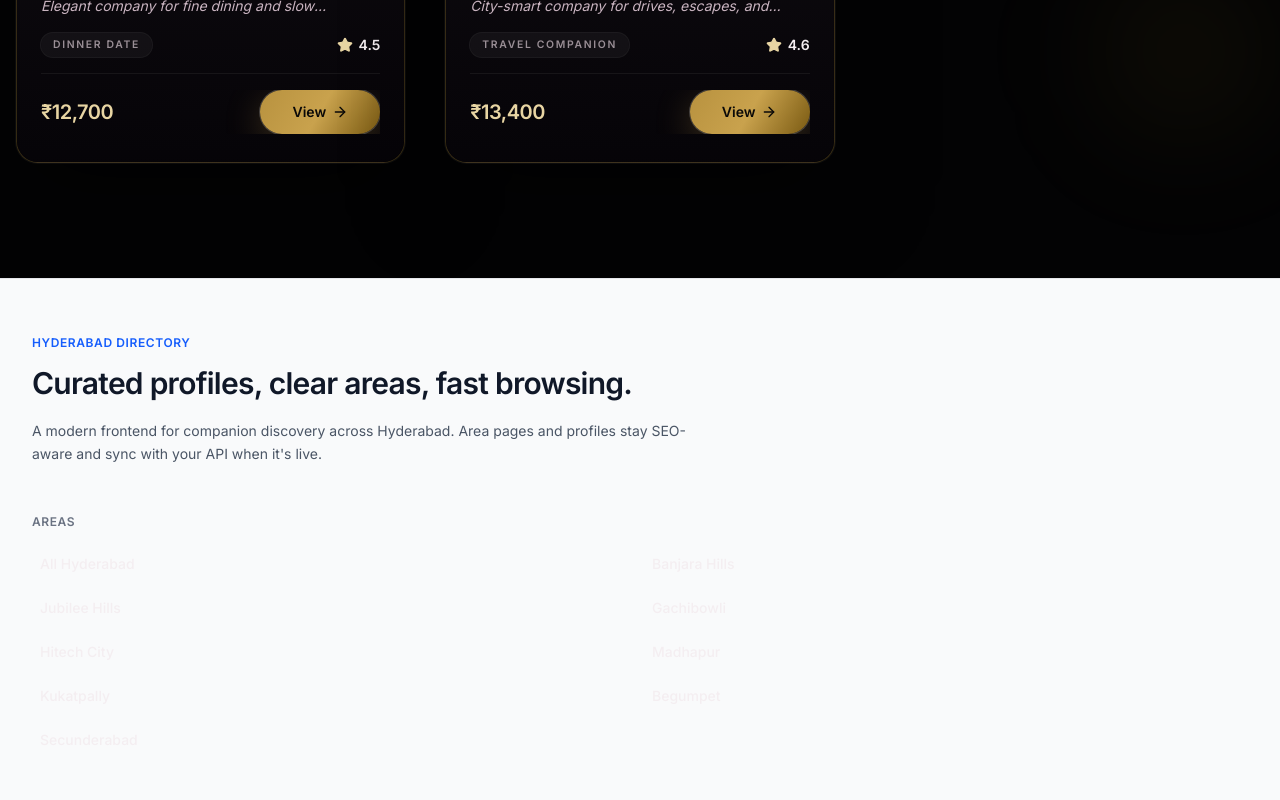
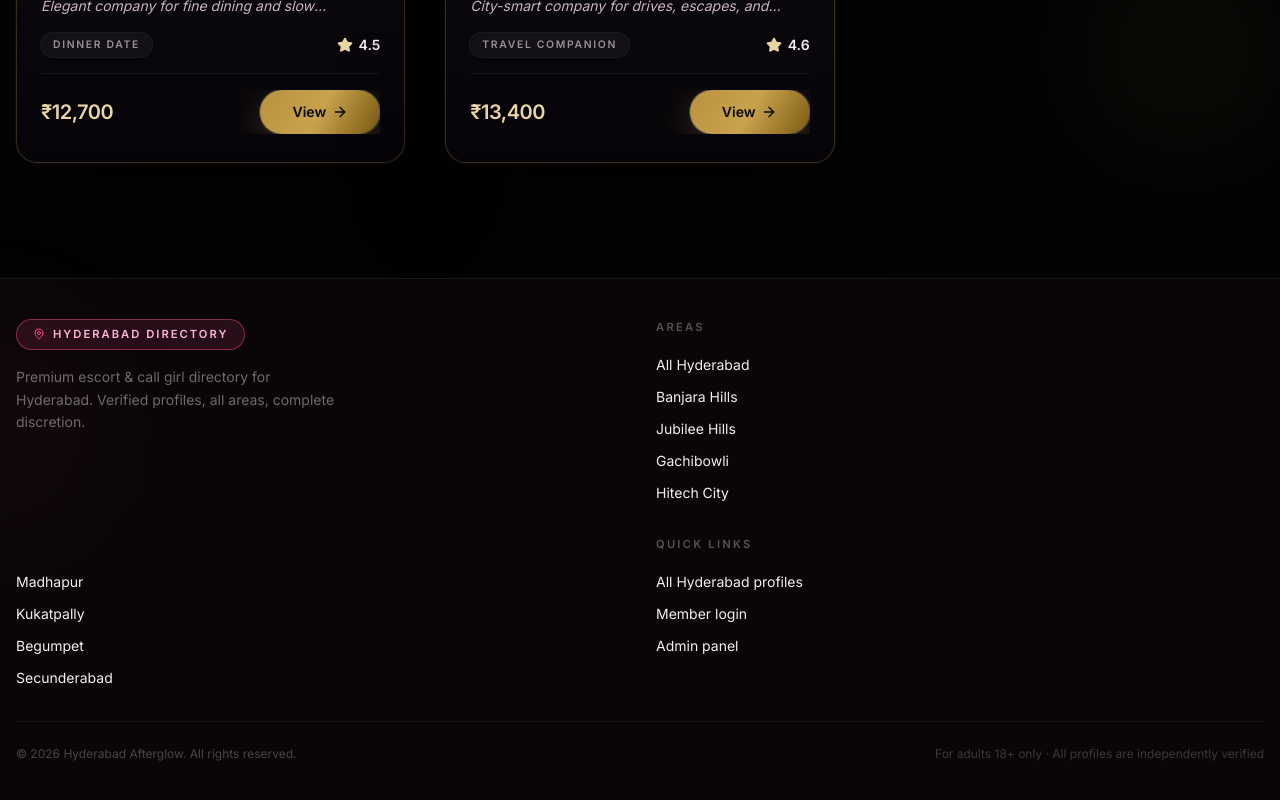
Before and after one commit to siddharthrajput02a-droid/hydrerbadblog, a Next.js app: page /hyderabad in a window 1280 px wide. Shown: the part 2976-3776 px from the top of the page. Built offline with nearby package versions, Linux system fonts and the light colour scheme; a web font is replaced by a local one.

Commit message:
Fix: "Fixed UI - 26-4-26"

```diff
--- a/components/footer.tsx
+++ b/components/footer.tsx
@@ -1,41 +1,71 @@
 import Link from "next/link";
+import { MapPin } from "lucide-react";
 import { hyderabadAreas } from "@/data/profiles";
 import { slugifyArea } from "@/lib/utils";
 
+const quickLinks = [
+  { label: "All Hyderabad profiles", href: "/hyderabad" },
+  { label: "Member login",           href: "/login"      },
+  { label: "Admin panel",            href: "/admin"      },
+];
+
 export function Footer() {
   return (
-    <footer className="border-t border-gray-200 bg-gray-50 py-14">
-      <div className="container-shell grid gap-12 px-3 md:grid-cols-[1.25fr,1fr] md:px-4">
-        <div>
-          <p className="text-xs font-semibold uppercase tracking-wider text-blue-600">Hyderabad directory</p>
-          <h3 className="mt-3 text-2xl font-semibold leading-snug tracking-tight text-gray-900 md:text-3xl">
-            Curated profiles, clear areas, fast browsing.
-          </h3>
-          <p className="mt-4 max-w-2xl text-sm leading-relaxed text-gray-600">
-            A modern frontend for companion discovery across Hyderabad. Area pages and profiles stay SEO-aware and sync with your
-            API when it&apos;s live.
-          </p>
+    <footer className="relative border-t border-white/[0.06] bg-[#0a0608]">
+
+      {/* ambient glow */}
+      <div className="pointer-events-none absolute -left-40 top-0 h-[300px] w-[300px] rounded-full bg-[radial-gradient(circle,rgba(255,77,141,0.08),transparent_65%)] blur-3xl" />
+
+      <div className="container-shell relative z-10 py-10">
+        <div className="grid grid-cols-2 gap-8 md:grid-cols-[2fr,1fr,1fr,1fr]">
+
+          {/* brand */}
+          <div>
+            <p className="inline-flex items-center gap-2 rounded-full border border-[rgba(255,77,141,0.45)] bg-[rgba(255,77,141,0.12)] px-4 py-1.5 text-[0.7rem] font-semibold uppercase tracking-[0.18em] text-[#ffb7d6]">
+              <MapPin className="h-3 w-3 text-[#ff4d8d]" />
+              Hyderabad Directory
+            </p>
+            <p className="mt-4 max-w-xs text-sm leading-relaxed text-white/40">
+              Premium escort &amp; call girl directory for Hyderabad. Verified profiles, all areas, complete discretion.
+            </p>
+          </div>
+
+          {/* areas */}
+          <div>
+            <h4 className="text-[0.7rem] font-semibold uppercase tracking-[0.2em] text-white/30">Areas</h4>
+            <ul className="mt-4 space-y-2">
+              <li><Link href="/hyderabad" className="text-sm text-white/50 transition hover:text-[#ff4d8d]">All Hyderabad</Link></li>
+              {hyderabadAreas.slice(0, 4).map((area) => (
+                <li key={area}><Link href={`/hyderabad/${slugifyArea(area)}`} className="text-sm text-white/50 transition hover:text-[#ff4d8d]">{area}</Link></li>
+              ))}
+            </ul>
+          </div>
+
+          <div>
+            <h4 className="text-[0.7rem] font-semibold uppercase tracking-[0.2em] text-white/30 md:invisible">Areas</h4>
+            <ul className="mt-4 space-y-2">
+              {hyderabadAreas.slice(4).map((area) => (
+                <li key={area}><Link href={`/hyderabad/${slugifyArea(area)}`} className="text-sm text-white/50 transition hover:text-[#ff4d8d]">{area}</Link></li>
+              ))}
+            </ul>
+          </div>
+
+          {/* quick links */}
+          <div>
+            <h4 className="text-[0.7rem] font-semibold uppercase tracking-[0.2em] text-white/30">Quick links</h4>
+            <ul className="mt-4 space-y-2">
+              {quickLinks.map(({ label, href }) => (
+                <li key={href}><Link href={href} className="text-sm text-white/50 transition hover:text-[#ff4d8d]">{label}</Link></li>
+              ))}
+            </ul>
+          </div>
+
         </div>
 
-        <div>
-          <h4 className="text-xs font-semibold uppercase tracking-wider text-gray-500">Areas</h4>
-          <div className="mt-4 grid grid-cols-2 gap-2 text-sm">
-            <Link
-              href="/hyderabad"
-              className="rounded-lg px-2 py-2 font-medium text-gray-800 transition hover:bg-white hover:text-blue-700"
-            >
-              All Hyderabad
-            </Link>
-            {hyderabadAreas.map((area) => (
-              <Link
-                key={area}
-                href={`/hyderabad/${slugifyArea(area)}`}
-                className="rounded-lg px-2 py-2 font-medium text-gray-800 transition hover:bg-white hover:text-blue-700"
-              >
-                {area}
-              </Link>
-            ))}
-          </div>
+        {/* bottom bar */}
+        <div className="mt-8 flex flex-col items-center justify-between gap-3 border-t border-white/[0.06] pt-6 sm:flex-row">
+          <p className="text-xs text-white/25">© {new Date().getFullYear()} Hyderabad Afterglow. All rights reserved.</p>
+          <p className="text-xs text-white/20">For adults 18+ only · All profiles are independently verified</p>
         </div>
       </div>
     </footer>
--- a/components/hero.tsx
+++ b/components/hero.tsx
@@ -2,93 +2,125 @@
 
 import Link from "next/link";
 import { motion } from "framer-motion";
-import { ArrowRight, Sparkles } from "lucide-react";
-import { HeroMedia } from "@/components/home/hero-media";
+import { ArrowRight, BadgeCheck, MapPin, ShieldCheck, Users } from "lucide-react";
 
-const fade = {
-  initial: { opacity: 0, y: 12 },
+const fade = (delay = 0) => ({
+  initial: { opacity: 0, y: 18 },
   animate: { opacity: 1, y: 0 },
-  transition: { duration: 0.45, ease: [0.22, 1, 0.36, 1] as const }
-};
+  transition: { duration: 0.6, delay, ease: [0.22, 1, 0.36, 1] as const },
+});
+
+const stats = [
+  { value: "2,400+", label: "Verified profiles" },
+  { value: "8",      label: "Hyderabad areas"  },
+  { value: "4.8★",   label: "Avg. rating"      },
+];
+
+const trust = [
+  { icon: ShieldCheck, label: "100% Verified"    },
+  { icon: BadgeCheck,  label: "Discreet Service" },
+  { icon: Users,       label: "Real Profiles"    },
+];
 
 export function Hero() {
   return (
-    <section className="relative border-b border-gray-100 bg-white pt-24 pb-14 md:pt-28 md:pb-20">
-      <div className="container-shell px-3 md:px-4">
-        <div className="grid items-center gap-10 lg:grid-cols-2 lg:gap-14 xl:gap-16">
-          <div className="order-2 max-w-xl text-center lg:order-1 lg:text-left">
-            <motion.span {...fade} className="inline-flex items-center gap-2 rounded-full bg-blue-50 px-3 py-1.5 text-xs font-semibold uppercase tracking-wider text-blue-700 ring-1 ring-blue-100">
-              <Sparkles className="h-3.5 w-3.5 text-blue-600" aria-hidden />
-              Hyderabad · verified profiles
-            </motion.span>
+    <section className="relative min-h-[100svh] overflow-hidden bg-[#0a0608]">
 
+      {/* ambient glows */}
+      <div className="pointer-events-none absolute -left-40 top-1/4 h-[560px] w-[560px] rounded-full bg-[radial-gradient(circle,rgba(255,77,141,0.16),transparent_65%)] blur-3xl" />
+      <div className="pointer-events-none absolute bottom-0 right-1/4 h-[400px] w-[400px] rounded-full bg-[radial-gradient(circle,rgba(201,162,77,0.1),transparent_65%)] blur-3xl" />
+
+      <div className="container-shell relative z-10 grid min-h-[100svh] items-center py-28 lg:py-32">
+
+        {/* ── LEFT: text content ── */}
+        <div className="flex flex-col justify-center">
+
+          {/* eyebrow pills */}
+          <motion.div {...fade(0)} className="flex flex-wrap items-center gap-2">
+            <span className="inline-flex items-center gap-2 rounded-full border border-[rgba(255,77,141,0.45)] bg-[rgba(255,77,141,0.12)] px-4 py-1.5 text-[0.7rem] font-semibold uppercase tracking-[0.18em] text-[#ffb7d6] backdrop-blur-md">
+              <MapPin className="h-3 w-3 text-[#ff4d8d]" />
+              Hyderabad · Premium Directory
+            </span>
+            <span className="inline-flex items-center gap-1.5 rounded-full border border-white/10 bg-white/5 px-3 py-1.5 text-[0.7rem] font-semibold text-white/60 backdrop-blur-md">
+              <BadgeCheck className="h-3 w-3 text-[#ff4d8d]" />
+              Verified
+            </span>
+          </motion.div>
+
+          {/* headline */}
           <motion.h1
-              {...fade}
-              transition={{ ...fade.transition, delay: 0.05 }}
-              className="mt-6 text-balance font-semibold tracking-tight text-gray-900 text-[clamp(2rem,4.5vw,3.25rem)] leading-[1.1] md:mt-8"
+            {...fade(0.08)}
+            className="headline-display mt-7 text-[clamp(2.4rem,5.5vw,4.2rem)] font-semibold leading-[1.04] tracking-[-0.03em] text-white"
           >
-              Find trusted companions in{" "}
-              <span className="text-blue-600">Hyderabad</span>
+            Escort services in{" "}
+            <span className="relative inline-block">
+              <span className="text-gradient-rose">Hyderabad</span>
+              <motion.span
+                initial={{ scaleX: 0 }}
+                animate={{ scaleX: 1 }}
+                transition={{ delay: 0.55, duration: 0.6, ease: [0.22, 1, 0.36, 1] }}
+                className="absolute -bottom-1 left-0 h-[2px] w-full origin-left bg-gradient-to-r from-[#ff4d8d] to-transparent"
+              />
+            </span>
           </motion.h1>
 
-            <motion.p
-              {...fade}
-              transition={{ ...fade.transition, delay: 0.1 }}
-              className="mx-auto mt-4 max-w-lg text-pretty text-base leading-relaxed text-gray-600 md:mx-0 md:text-lg"
-            >
-              Browse curated profiles by area, compare at a glance, and move forward with confidence — fast on mobile,
-              clear on desktop.
+          {/* primary subtext */}
+          <motion.p {...fade(0.14)} className="mt-6 text-[1.05rem] leading-[1.85] text-white/60">
+            Handpicked, verified call girls and escort profiles across Banjara Hills, Jubilee Hills,
+            Hitech City and more — curated for discretion, elegance, and unforgettable evenings.
           </motion.p>
 
-            <motion.div
-              {...fade}
-              transition={{ ...fade.transition, delay: 0.15 }}
-              className="mt-8 flex w-full flex-col gap-3 sm:flex-row sm:justify-center lg:justify-start"
-            >
-              <Link
-                href="/hyderabad"
-                className="inline-flex min-h-[48px] w-full items-center justify-center gap-2 rounded-xl bg-blue-600 px-6 text-base font-semibold text-white shadow-sm transition hover:bg-blue-700 sm:w-auto"
-              >
+          {/* secondary paragraph */}
+          <motion.p {...fade(0.18)} className="mt-4 text-[0.95rem] leading-[1.85] text-white/40">
+            Whether you need an independent escort for a private dinner, a travel companion for a weekend
+            trip, or a premium call girl service at your hotel in Hyderabad — our platform connects you
+            with real, verified women who match your taste and budget. Browse by area, category, or price
+            and book with complete confidence.
+          </motion.p>
+
+          {/* trust badges */}
+          <motion.div {...fade(0.22)} className="mt-7 flex flex-wrap gap-3">
+            {trust.map(({ icon: Icon, label }) => (
+              <span key={label} className="inline-flex items-center gap-1.5 rounded-full border border-white/10 bg-white/[0.05] px-3.5 py-1.5 text-xs font-medium text-white/55 backdrop-blur-md">
+                <Icon className="h-3.5 w-3.5 text-[#ff4d8d]" />
+                {label}
+              </span>
+            ))}
+          </motion.div>
+
+          {/* CTAs */}
+          <motion.div {...fade(0.26)} className="mt-8 flex flex-wrap gap-3">
+            <Link href="/hyderabad" className="button-hyd-primary inline-flex min-h-[52px] items-center gap-2 px-8 text-base">
               Explore profiles
-                <ArrowRight className="h-4 w-4 shrink-0" aria-hidden />
+              <ArrowRight className="h-4 w-4" />
             </Link>
-              <Link
-                href="/login"
-                className="inline-flex min-h-[48px] w-full items-center justify-center rounded-xl border border-gray-200 bg-white px-6 text-base font-semibold text-gray-800 shadow-sm transition hover:border-gray-300 hover:bg-gray-50 sm:w-auto"
-              >
+            <Link href="/login" className="inline-flex min-h-[52px] items-center gap-2 rounded-full border border-white/20 bg-white/[0.06] px-8 text-base font-semibold text-white backdrop-blur-md transition hover:border-white/35 hover:bg-white/10">
               Member login
             </Link>
           </motion.div>
 
-            <motion.dl
+          {/* stats */}
+          <motion.div
             initial={{ opacity: 0 }}
             animate={{ opacity: 1 }}
-              transition={{ delay: 0.25, duration: 0.4 }}
-              className="mt-10 grid gap-6 border-t border-gray-100 pt-8 sm:grid-cols-3"
+            transition={{ delay: 0.38, duration: 0.5 }}
+            className="mt-10 flex flex-wrap gap-8 border-t border-white/10 pt-8"
           >
-              {[
-                ["Local", "Area-first discovery"],
-                ["Verified", "Quality signals"],
-                ["Responsive", "Built for mobile"]
-              ].map(([k, v]) => (
-                <div key={k} className="text-center sm:text-left">
-                  <dt className="text-xs font-semibold uppercase tracking-wide text-gray-500">{k}</dt>
-                  <dd className="mt-1 text-sm font-medium text-gray-800">{v}</dd>
+            {stats.map((s) => (
+              <div key={s.label}>
+                <p className="text-2xl font-semibold tracking-tight text-white">{s.value}</p>
+                <p className="mt-0.5 text-xs font-medium uppercase tracking-[0.16em] text-white/40">{s.label}</p>
               </div>
             ))}
-            </motion.dl>
+          </motion.div>
         </div>
 
-          <motion.div
-            initial={{ opacity: 0, y: 10 }}
-            animate={{ opacity: 1, y: 0 }}
-            transition={{ duration: 0.5, delay: 0.08, ease: [0.22, 1, 0.36, 1] }}
-            className="order-1 flex justify-center lg:order-2 lg:justify-end"
-          >
-            <HeroMedia />
-          </motion.div>
+
+
       </div>
-      </div>
+
+      {/* bottom fade */}
+      <div className="absolute inset-x-0 bottom-0 h-32 bg-gradient-to-t from-[var(--background)] to-transparent" />
     </section>
   );
 }
--- a/components/home/local-seo-hyderabad.tsx
+++ b/components/home/local-seo-hyderabad.tsx
@@ -14,18 +14,57 @@ const AREAS = [
 
 export function LocalSeoHyderabad() {
   return (
-    <section className="border-t border-[#ffd6e8]/50 bg-white/60 py-10">
-      <div className="container-shell">
-        <p className="mb-4 text-[0.7rem] font-semibold uppercase tracking-[0.2em] text-[#9a6b82]">
+    <section className="border-t border-white/[0.06] py-16">
+      <div className="container-shell space-y-14">
+
+        {/* SEO content block */}
+        <div className="grid gap-10 lg:grid-cols-2 lg:gap-16">
+
+          {/* Left column */}
+          <div className="space-y-6">
+            <p className="inline-flex items-center gap-2 rounded-full border border-[rgba(255,77,141,0.45)] bg-[rgba(255,77,141,0.12)] px-4 py-1.5 text-[0.7rem] font-semibold uppercase tracking-[0.18em] text-[#ffb7d6] backdrop-blur-md">
+              Hyderabad Escort Services
+            </p>
+            <h2 className="headline-display text-[clamp(1.5rem,2.8vw,2.2rem)] font-semibold leading-[1.1] text-white">
+              Premium Call Girls &amp; Escort Services in Hyderabad
+            </h2>
+            <p className="text-[1rem] leading-[1.9] text-white/55">
+              Hyderabad is home to some of the most elegant and verified call girls available for companionship, dinner dates, and private escort services. Our directory connects you with trusted, professional escorts across all major areas of Hyderabad — from the upscale lanes of Banjara Hills to the vibrant nightlife of Hitech City.
+            </p>
+            <p className="text-[1rem] leading-[1.9] text-white/55">
+              Whether you are looking for a sophisticated companion for a corporate event, a travel partner for a weekend getaway, or a discreet escort service at your hotel or residence, our verified profiles ensure you find the perfect match. Every call girl listed on our platform is independently verified for authenticity, safety, and quality.
+            </p>
+          </div>
+
+          {/* Right column */}
+          <div className="space-y-6">
+            <p className="inline-flex items-center gap-2 rounded-full border border-[rgba(255,77,141,0.45)] bg-[rgba(255,77,141,0.12)] px-4 py-1.5 text-[0.7rem] font-semibold uppercase tracking-[0.18em] text-[#ffb7d6] backdrop-blur-md">
+              Why Choose Us
+            </p>
+            <h2 className="headline-display text-[clamp(1.5rem,2.8vw,2.2rem)] font-semibold leading-[1.1] text-white">
+              Trusted Escort Directory for Hyderabad
+            </h2>
+            <p className="text-[1rem] leading-[1.9] text-white/55">
+              Our escort service platform in Hyderabad is designed for those who value discretion, quality, and genuine connections. All call girls and female escorts listed here are real, verified individuals — no fake profiles, no bait-and-switch. Browse by area, price range, or category to find exactly what you are looking for.
+            </p>
+            <p className="text-[1rem] leading-[1.9] text-white/55">
+              From independent escorts in Jubilee Hills to premium companion services in Gachibowli and Madhapur, our platform covers every corner of Hyderabad. New profiles are added regularly, ensuring you always have access to fresh, available escorts ready to meet your needs with elegance and professionalism.
+            </p>
+          </div>
+        </div>
+
+        {/* Area links */}
+        <div className="border-t border-white/[0.06] pt-10">
+          <p className="mb-5 text-[0.7rem] font-semibold uppercase tracking-[0.2em] text-white/30">
             Explore Hyderabad
           </p>
           <nav aria-label="Hyderabad area directory">
-          <ul className="flex flex-wrap gap-x-4 gap-y-2">
+            <ul className="flex flex-wrap gap-x-5 gap-y-2.5">
               {AREAS.map((area) => (
                 <li key={area}>
                   <Link
                     href={`/hyderabad/${slugifyArea(area)}`}
-                  className="text-sm text-[#6b5060] underline-offset-2 hover:text-[#ff4d8d] hover:underline"
+                    className="text-sm text-white/40 underline-offset-2 transition hover:text-[#ff4d8d] hover:underline"
                   >
                     {area} escorts &amp; dating
                   </Link>
@@ -34,7 +73,7 @@ export function LocalSeoHyderabad() {
               <li>
                 <Link
                   href="/hyderabad"
-                className="text-sm text-[#6b5060] underline-offset-2 hover:text-[#ff4d8d] hover:underline"
+                  className="text-sm text-white/40 underline-offset-2 transition hover:text-[#ff4d8d] hover:underline"
                 >
                   All Hyderabad profiles
                 </Link>
@@ -42,6 +81,8 @@ export function LocalSeoHyderabad() {
             </ul>
           </nav>
         </div>
+
+      </div>
     </section>
   );
 }
--- a/data/profiles.ts
+++ b/data/profiles.ts
@@ -62,16 +62,16 @@ const names = [
 ];
 
 const imagePool = [
-  "https://randomuser.me/api/portraits/women/11.jpg",
-  "https://randomuser.me/api/portraits/women/12.jpg",
-  "https://randomuser.me/api/portraits/women/13.jpg",
-  "https://randomuser.me/api/portraits/women/14.jpg",
-  "https://randomuser.me/api/portraits/women/15.jpg",
-  "https://randomuser.me/api/portraits/women/16.jpg",
-  "https://randomuser.me/api/portraits/women/17.jpg",
-  "https://randomuser.me/api/portraits/women/18.jpg",
-  "https://randomuser.me/api/portraits/women/19.jpg",
-  "https://randomuser.me/api/portraits/women/20.jpg"
+  "https://images.unsplash.com/photo-1529626455594-4ff0802cfb7e?w=2560&q=100",
+  "https://images.unsplash.com/photo-1531746020798-e6953c6e8e04?w=2560&q=100",
+  "https://images.unsplash.com/photo-1524504388940-b1c1722653e1?w=2560&q=100",
+  "https://images.unsplash.com/photo-1488426862026-3ee34a7d66df?w=2560&q=100",
+  "https://images.unsplash.com/photo-1502823403499-6ccfcf4fb453?w=2560&q=100",
+  "https://images.unsplash.com/photo-1519699047748-de8e457a634e?w=2560&q=100",
+  "https://images.unsplash.com/photo-1534528741775-53994a69daeb?w=2560&q=100",
+  "https://images.unsplash.com/photo-1517841905240-472988babdf9?w=2560&q=100",
+  "https://images.unsplash.com/photo-1508214751196-bcfd4ca60f91?w=2560&q=100",
+  "https://images.unsplash.com/photo-1521146764736-56c929d59c83?w=2560&q=100"
 ];
 
 export const profiles: Profile[] = names.map((name, index) => {
```
Also changed, not shown: components/home/home-areas-categories.tsx (+15 -9 lines), components/home/home-cta.tsx (+12 -8 lines), lib/cinematic-assets.ts (+8 -8 lines). Lines whose indentation alone changed are shown as unchanged.
